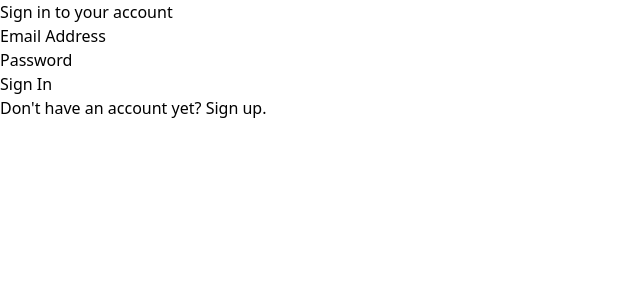
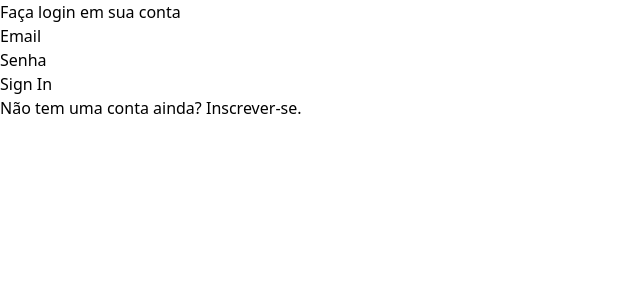
Before and after one commit to devMarilia/read-more, a React (Vite) app: page / in a window 1280 px wide. Shown: the top 300 px of the page, without its empty margins (0-640 px from the left). Built offline with nearby package versions, Linux system fonts and the light colour scheme; no server answers.

Commit message:
🦄 refactor: Translating page

```diff
--- a/src/pages/SignIn/index.jsx
+++ b/src/pages/SignIn/index.jsx
@@ -24,11 +24,11 @@ const Signin = () => {
   return (
     <div className="max-w-[700px] mx-auto my-16 p-4">
       <div>
-        <h1 className="text-2xl font-bold py-2">Sign in to your account</h1>
+        <h1 className="text-2xl font-bold py-2">Faça login em sua conta</h1>
       </div>
       <form onSubmit={handleSubmit}>
         <div className="flex flex-col py-2">
-          <label className="py-2 font-medium">Email Address</label>
+          <label className="py-2 font-medium">Email</label>
           <input
             onChange={(e) => setEmail(e.target.value)}
             className="border p-3"
@@ -36,7 +36,7 @@ const Signin = () => {
           />
         </div>
         <div className="flex flex-col py-2">
-          <label className="py-2 font-medium">Password</label>
+          <label className="py-2 font-medium">Senha</label>
           <input
             onChange={(e) => setPassword(e.target.value)}
             className="border p-3"
@@ -48,9 +48,9 @@ const Signin = () => {
         </button>
       </form>
       <p className="py-2">
-        Don't have an account yet?{" "}
+      Não tem uma conta ainda?{" "}
         <Link to="/signup" className="underline">
-          Sign up.
+        Inscrever-se.
         </Link>
       </p>
     </div>
--- a/src/pages/SignUp/index.jsx
+++ b/src/pages/SignUp/index.jsx
@@ -24,11 +24,11 @@ const Signup = () => {
   return (
     <div className="max-w-[700px] mx-auto my-16 p-4">
       <div>
-        <h1 className="text-2xl font-bold py-2">Sign up for a free account</h1>
+        <h1 className="text-2xl font-bold py-2">Inscreva-se para obter um conta grátis</h1>
       </div>
       <form onSubmit={handleSubmit}>
         <div className="flex flex-col py-2">
-          <label className="py-2 font-medium">Email Address</label>
+          <label className="py-2 font-medium">Email</label>
           <input
             onChange={(e) => setEmail(e.target.value)}
             className="border p-3"
@@ -36,7 +36,7 @@ const Signup = () => {
           />
         </div>
         <div className="flex flex-col py-2">
-          <label className="py-2 font-medium">Password</label>
+          <label className="py-2 font-medium">Senha</label>
           <input
             onChange={(e) => setPassword(e.target.value)}
             className="border p-3"
@@ -44,13 +44,13 @@ const Signup = () => {
           />
         </div>
         <button className="border border-blue-500 bg-blue-600 hover:bg-blue-500 w-full p-4 my-2 text-white">
-          Sign Up
+        Inscrever-se
         </button>
       </form>
       <p className="py-2">
-        Already have an account yet?{" "}
+      Já tem uma conta?{" "}
         <Link to="/" className="underline">
-          Sign in.
+        Entrar.
         </Link>
       </p>
     </div>
```
